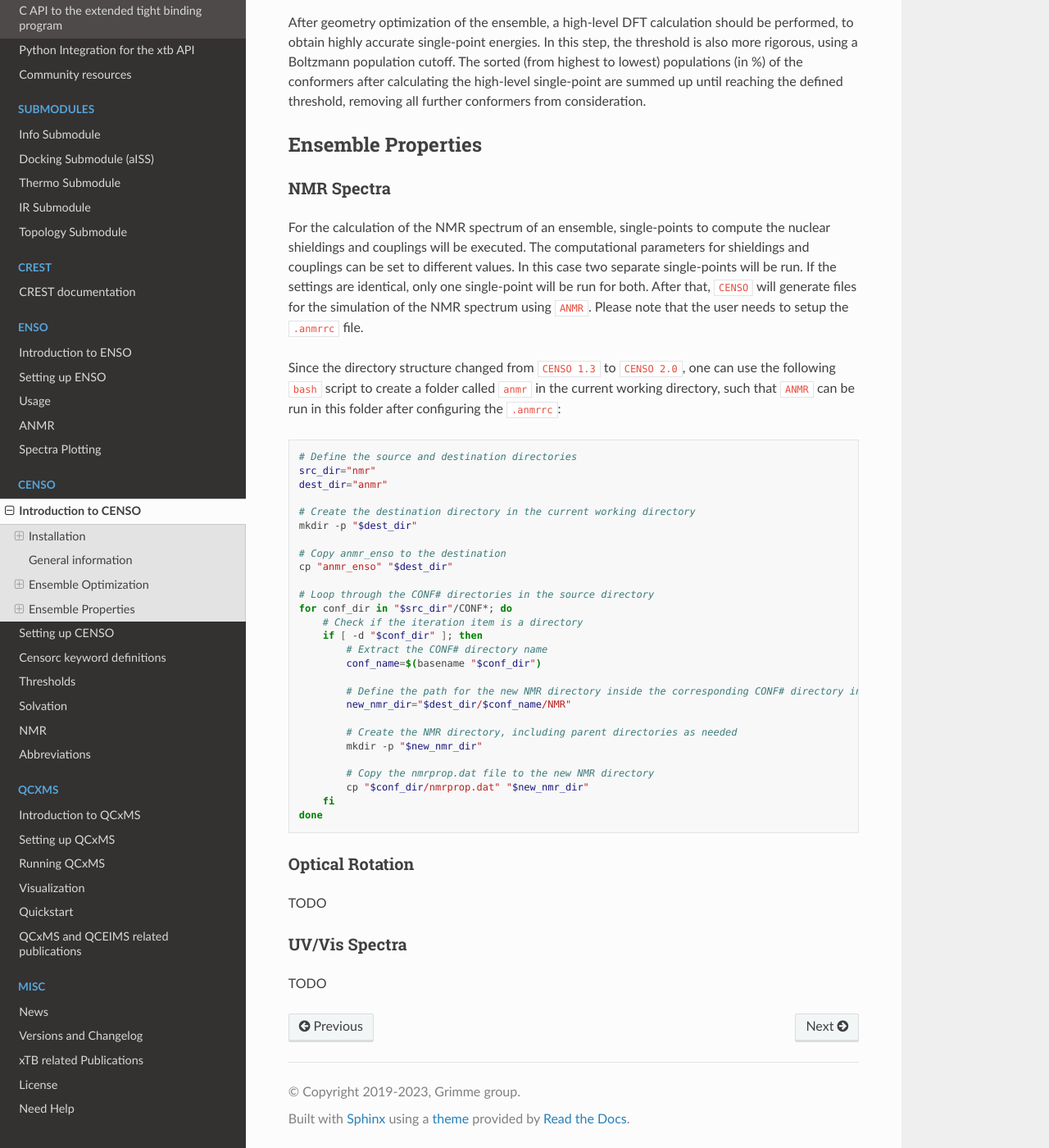
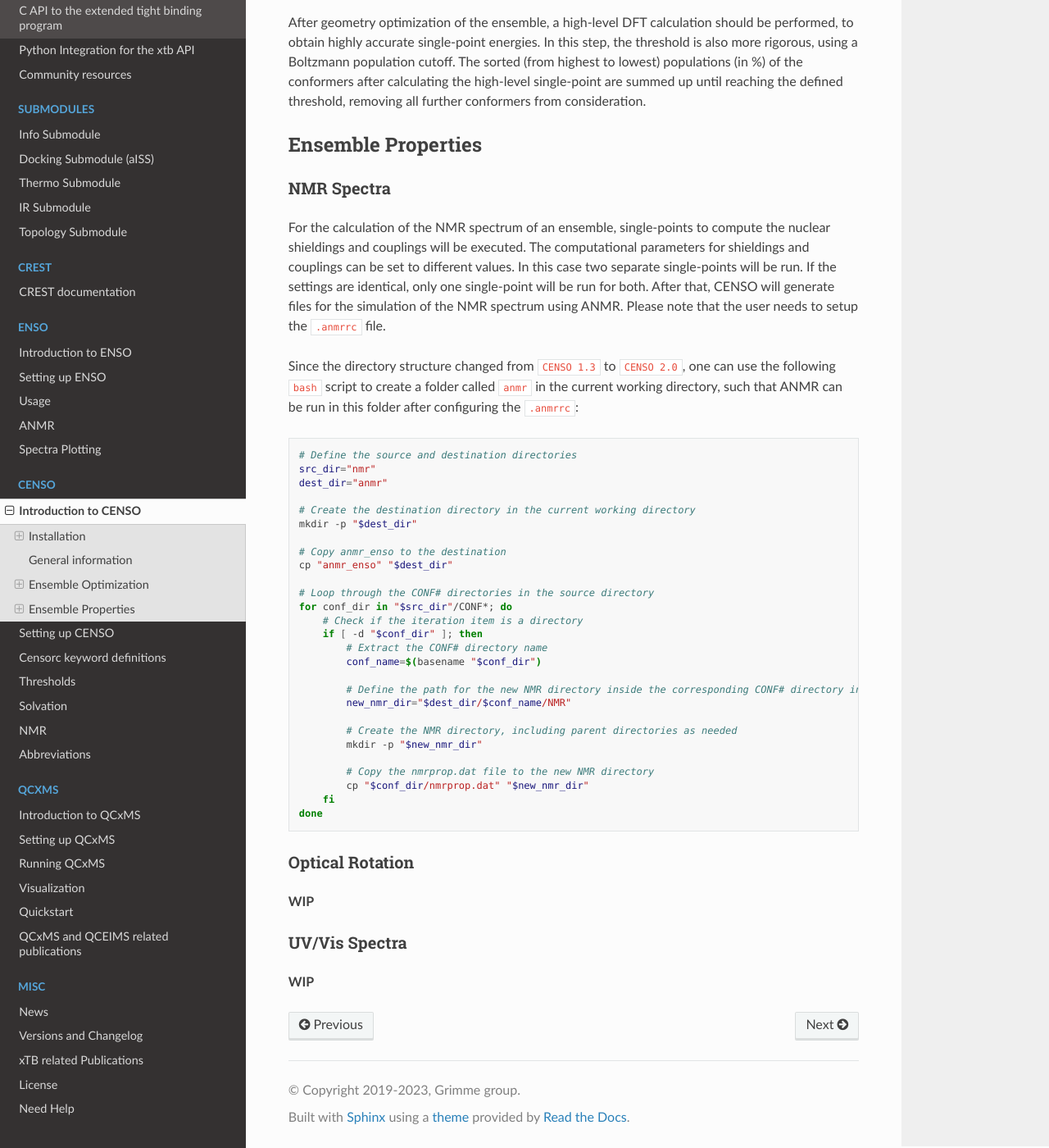
Before and after one commit to grimme-lab/xtb_docs, a Sphinx documentation site: the page built from source/CENSO_docs/censo.rst, in a window 1280 px wide and 1400 px high, scrolled down 3108 px. Shown: the whole window at 82% size. Built offline with Sphinx 7.4.7 and the Read the Docs theme 2.0.0, drawn with Linux system fonts in a browser that asks for light colours; pages that are not in the unit, such as notebooks, are missing from menus.

Commit message:
censorc docu update keywords

```diff
--- a/source/CENSO_docs/censo.rst
+++ b/source/CENSO_docs/censo.rst
@@ -162,12 +162,12 @@
 nuclear shieldings and couplings will be executed. The computational parameters for shieldings
 and couplings can be set to different values. In this case two separate single-points
 will be run. If the settings are identical, only one single-point will be run for both.
-After that, ``CENSO`` will generate files for the simulation of the NMR spectrum using ``ANMR``.
+After that, CENSO will generate files for the simulation of the NMR spectrum using ANMR.
 Please note that the user needs to setup the ``.anmrrc`` file.
 
 Since the directory structure changed from ``CENSO 1.3`` to ``CENSO 2.0``, one can use the following
 ``bash`` script to create a folder called ``anmr`` in the current working directory, such that
-``ANMR`` can be run in this folder after configuring the ``.anmrrc``:
+ANMR can be run in this folder after configuring the ``.anmrrc``:
 
 .. code:: bash
 
@@ -203,9 +203,9 @@
 Optical Rotation
 ================
 
-TODO
+**WIP**
 
 UV/Vis Spectra
 ==============
 
-TODO
+**WIP**
--- a/source/CENSO_docs/censo_parallel.rst
+++ b/source/CENSO_docs/censo_parallel.rst
@@ -16,6 +16,9 @@
 6. collection of results and metadata,
 7. optionally: restarting failed jobs.
 
+.. hint::
+   CENSO cannot be parallelized over multiple nodes.
+
 If using the ``balance`` option from the general settings section, CENSO will assign the
 number of OpenMP threads per job while trying to maximize core utilization at all times,
 assuming roughly equal computation times for each job. Since parallelization efficiency
```
Also changed, not shown: source/CENSO_docs/censo_extensive_keywords.rst (+20 -0 lines), source/CENSO_docs/censorc.rst (+26 -68 lines).
